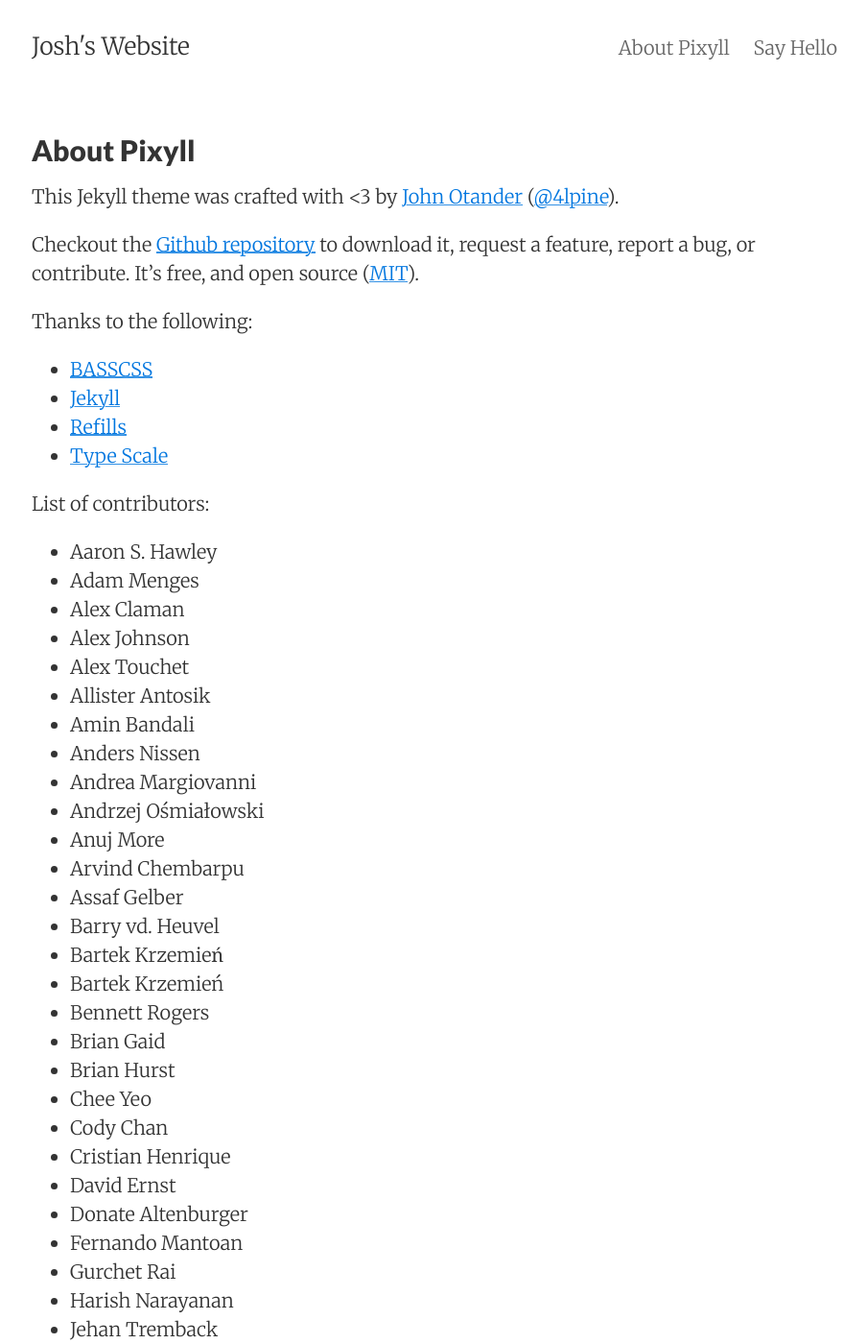
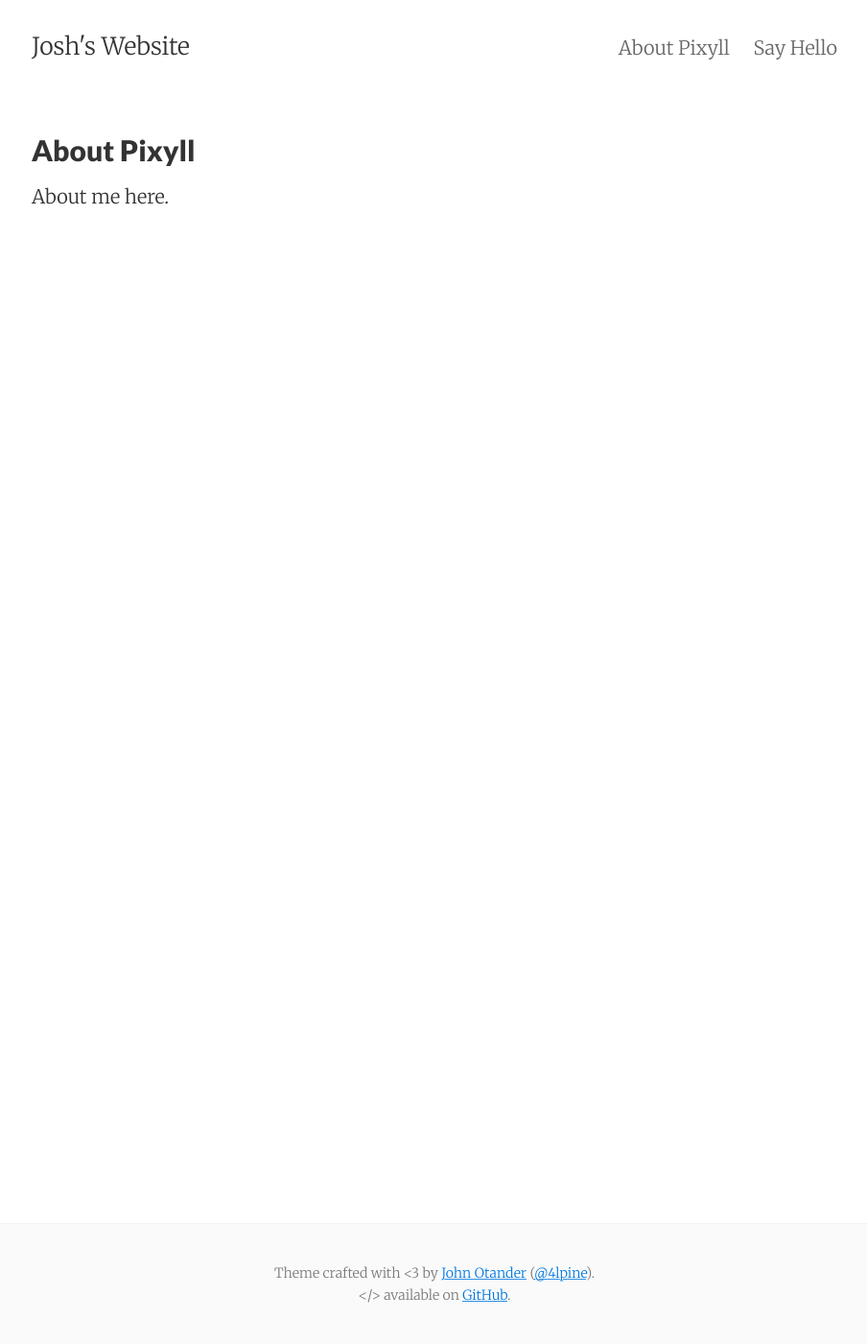
Before and after one commit to JoshuaKoh/JoshuaKoh.github.io, a Jekyll site: the page built from about.md, in a window 1280 px wide and 1400 px high. Shown: the whole window at 96% size, without its empty margins (187-1091 px from the left). Built offline with Jekyll 4.4.1, drawn with Linux system fonts in a browser that asks for light colours; some of the changed text lies outside the part shown.

Commit message:
Removing pix stuff

```diff
--- a/_config.yml
+++ b/_config.yml
@@ -4,7 +4,7 @@
 author:      Joshua Koh
 description: "Josh's Website description"
 baseurl:     ""
-url:         "http://blog.joshuakoh.com"
+url:         "http://blog.joshuakoh.me"
 date_format: "%b %-d, %Y"
 header_pages:
  - about.md
--- a/about.md
+++ b/about.md
@@ -5,83 +5,4 @@
 tags: about
 ---
 
-This Jekyll theme was crafted with <3 by [John Otander](http://johnotander.com)
-([@4lpine](https://twitter.com/4lpine)).
-
-Checkout the [Github repository](https://github.com/johnotander/pixyll) to download it,
-request a feature, report a bug, or contribute. It's free, and open source
-([MIT](http://opensource.org/licenses/MIT)).
-
-Thanks to the following:
-
-* [BASSCSS](http://basscss.com)
-* [Jekyll](http://jekyllrb.com)
-* [Refills](http://refills.bourbon.io/)
-* [Type Scale](http://type-scale.com/)
-
-List of contributors:
-
-- Aaron S. Hawley
-- Adam Menges
-- Alex Claman
-- Alex Johnson
-- Alex Touchet
-- Allister Antosik
-- Amin Bandali
-- Anders Nissen
-- Andrea Margiovanni
-- Andrzej Ośmiałowski
-- Anuj More
-- Arvind Chembarpu
-- Assaf Gelber
-- Barry vd. Heuvel
-- Bartek Krzemień
-- Bartek Krzemień
-- Bennett Rogers
-- Brian Gaid
-- Brian Hurst
-- Chee Yeo
-- Cody Chan
-- Cristian Henrique
-- David Ernst
-- Donate Altenburger
-- Fernando Mantoan
-- Gurchet Rai
-- Harish Narayanan
-- Jehan Tremback
-- Jiaxi Gu (Isaac)
-- John Otander
-- Jordan Danielewski
-- Josh Buxton
-- Kirill Kulikov
-- Kyle Maxwell
-- Marta Sztybor
-- Martin Wagner
-- Matthew Graybosch
-- Maxim Tsoy
-- Mete Balci
-- Mike Lloyd
-- Mikhail Grachev
-- mindwind
-- Nick Rakochy
-- Nikolay Georgiev
-- Oliver Hamlet
-- Onur (e0i)
-- Praveer Gupta
-- Rassol (Karmeye)
-- Ricky Han
-- Roberto Pesando
-- Ryan Jacobs
-- Scott Martin
-- Selim Eren Bekçe
-- Shruti Rijhwani
-- Steef Hegeman
-- Tehmasp Chaudhri
-- Thomas Galvin
-- Timothy Gu
-- Tom Kraak
-- Vishnu Ks
-- Vladislav Arbatov
-- Yaroslav Yadrishnikov
-- Yee Chie Tu
-- Yeou Chien
+About me here.
```
Also changed, not shown: 404.md (+1 -1 lines), LICENSE.txt (deleted), README.md.
